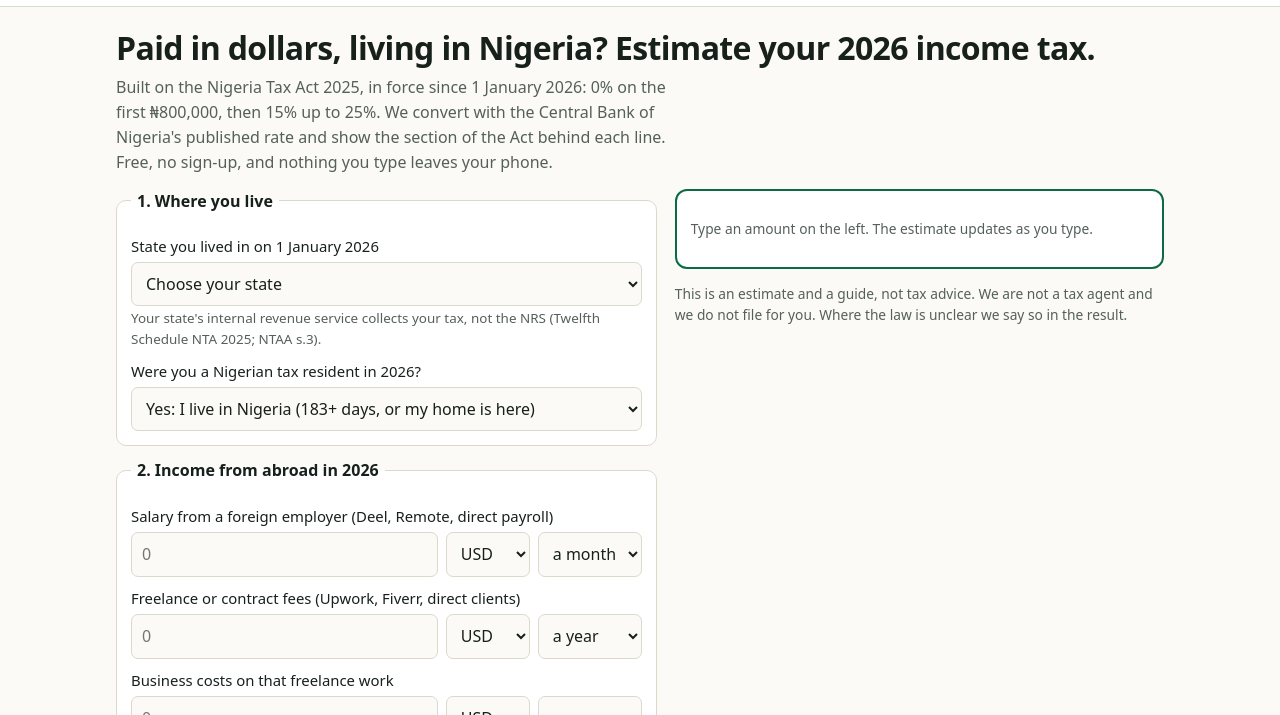
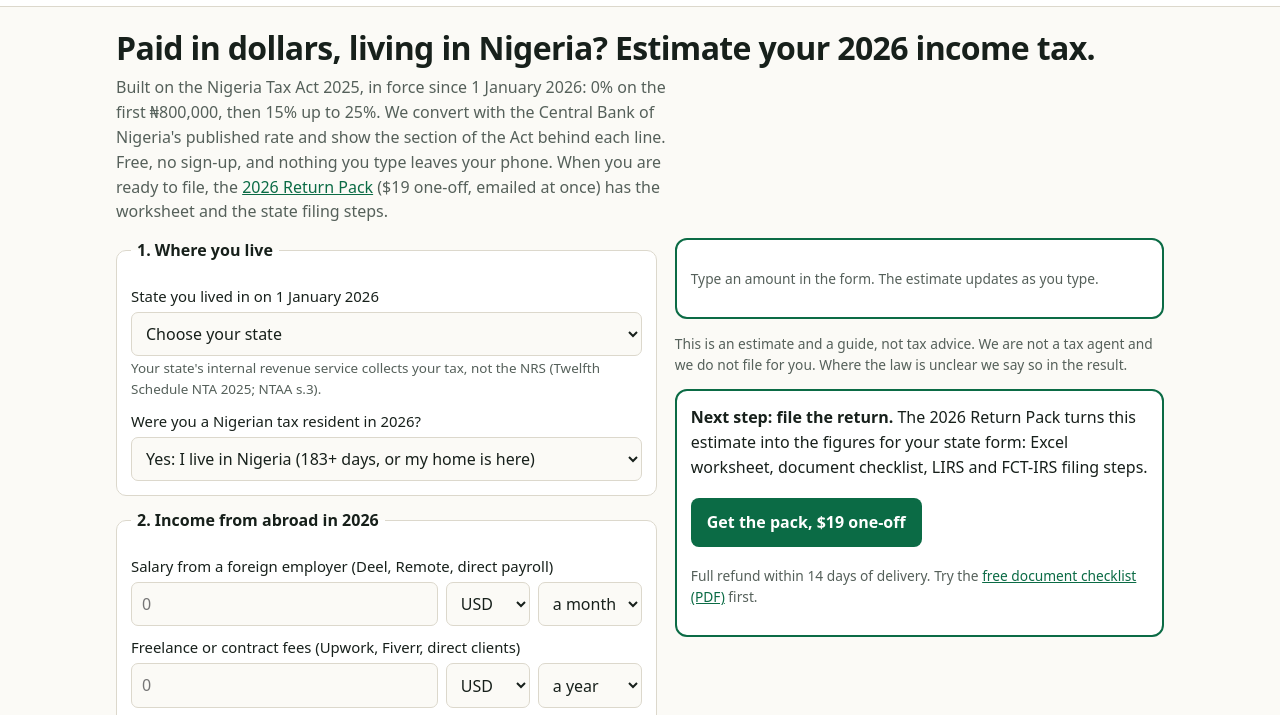
Before and after one commit to VREAD-corp/dollar-filer, a website: page docs/index.html in a window 1280 px wide. Shown: the part 46-761 px from the top of the page. Drawn offline with Linux system fonts and the light colour scheme.

Commit message:
CRO audit 2026-10-18: pack next step after the estimate, total price with tax status and the 14-day refund from the terms next to each CTA, buy button and sample in the pack's first screen, pack FAQ (refund, update, company receipt, naira cards), mobile copy
Co-Authored-By: Claude Opus 5.5 (1M context) <noreply@anthropic.com>

```diff
--- a/docs/assets/app.js
+++ b/docs/assets/app.js
@@ -55,7 +55,7 @@
   function run(fromSubmit) {
     var inp = input(), r = DF.calculate(inp), st = sel.value, res = $('resident').value;
     var out = [];
-    if (r.totalIncome <= 0 && !fromSubmit) { $('out').innerHTML = '<p class="small">Type an amount on the left. The estimate updates as you type.</p>'; return; }
+    if (r.totalIncome <= 0 && !fromSubmit) { $('out').innerHTML = '<p class="small">Type an amount in the form. The estimate updates as you type.</p>'; return; }
     if (res === 'no' || st === 'abroad') out.push('<div class="note"><strong>If you are not a Nigerian tax resident,</strong> your foreign pay is generally outside Nigerian tax: non-residents are taxed on income from Nigeria, and money merely brought into Nigeria is not taxed for that reason (NTA 2025 s.4, s.17). The figures below assume you are resident, so they overstate your position.</div>');
     if (res === 'unsure') out.push('<div class="note">The residence test is wide: any one of these makes you resident for 2026: domiciled in Nigeria, a home available to you here, your habitual abode here, substantial economic and family ties here, 183 days or more here in 12 months (NTA 2025 s.202). <a href="file.html#resident">Check the test</a>.</div>');
     var usd = inp.fx.USD || 0;
--- a/docs/assets/style.css
+++ b/docs/assets/style.css
@@ -77,3 +77,4 @@ footer.foot a{color:var(--muted)}
   .kpi{background:#f2f2f2}
   a{color:#000}
 }
+.result.next{margin-top:14px}.result.next .btn{margin:2px 0}.cta-row .btn{margin-right:12px}
--- a/docs/index.html
+++ b/docs/index.html
@@ -22,7 +22,7 @@
 
 <main class="wrap">
 <h1>Paid in dollars, living in Nigeria? Estimate your 2026 income tax.</h1>
-<p class="lede">Built on the Nigeria Tax Act 2025, in force since 1 January 2026: 0% on the first ₦800,000, then 15% up to 25%. We convert with the Central Bank of Nigeria's published rate and show the section of the Act behind each line. Free, no sign-up, and nothing you type leaves your phone.</p>
+<p class="lede">Built on the Nigeria Tax Act 2025, in force since 1 January 2026: 0% on the first ₦800,000, then 15% up to 25%. We convert with the Central Bank of Nigeria's published rate and show the section of the Act behind each line. Free, no sign-up, and nothing you type leaves your phone. When you are ready to file, the <a href="pack.html" data-track="pack_view">2026 Return Pack</a> (<span data-price></span> one-off, emailed at once) has the worksheet and the state filing steps.</p>
 
 <div class="grid calc" data-section="calculator">
 <form id="calc" novalidate autocomplete="off">
@@ -112,9 +112,14 @@
 <div class="sticky">
   <div class="result" id="result" aria-live="polite">
     <p class="print-only"><strong>Dollar Filer: 2026 tax estimate</strong> · printed <span id="printed"></span> · rules v<span class="rv"></span></p>
-    <div id="out"><p class="small">Type an amount on the left. The estimate updates as you type.</p></div>
+    <div id="out"><p class="small">Type an amount in the form. The estimate updates as you type.</p></div>
   </div>
   <p class="small no-print">This is an estimate and a guide, not tax advice. We are not a tax agent and we do not file for you. Where the law is unclear we say so in the result.</p>
+  <div class="result next no-print" data-section="next-step">
+    <p style="margin-top:0"><strong>Next step: file the return.</strong> The 2026 Return Pack turns this estimate into the figures for your state form: Excel worksheet, document checklist, LIRS and FCT-IRS filing steps.</p>
+    <p><a class="btn" href="pack.html#order" data-track="pack_view">Get the pack, <span data-price></span> one-off</a></p>
+    <p class="small">Full refund within 14 days of delivery. Try the <a href="sample/dollar-filer-document-checklist.pdf" data-track="sample_download">free document checklist (PDF)</a> first.</p>
+  </div>
 </div>
 </div>
 
@@ -137,8 +142,9 @@
   <div>
     <h2>2026 Return Pack</h2>
     <p>The worksheet behind this calculator as an Excel file, a document checklist, step-by-step screens for LIRS eTax and the FCT-IRS portal, and a record-keeping template for every dollar payment. Sent by email as soon as you pay; free update if the rules change before 31 March 2027.</p>
-    <p><span class="price" data-price></span> <span class="small">one-off, card payment in USD</span></p>
+    <p><span class="price" data-price></span> <span class="small">one-off, card payment in USD. That is the full price: no tax is added at checkout (no French VAT for buyers outside the EU). Full refund within 14 days of delivery (<a href="terms.html">terms</a>).</span></p>
     <p><a class="btn ghost" href="pack.html" data-track="preorder_open">See what is in the pack</a> <a href="sample/dollar-filer-document-checklist.pdf" data-track="sample_download">Free sample: document checklist (PDF)</a></p>
+    <p class="small">Refunds, receipts for a company, updates, paying from a naira card: <a href="pack.html#faq">questions about the pack</a>.</p>
   </div>
 </section>
 </main>
```
Also changed, not shown: docs/pack.html (+10 -0 lines).
